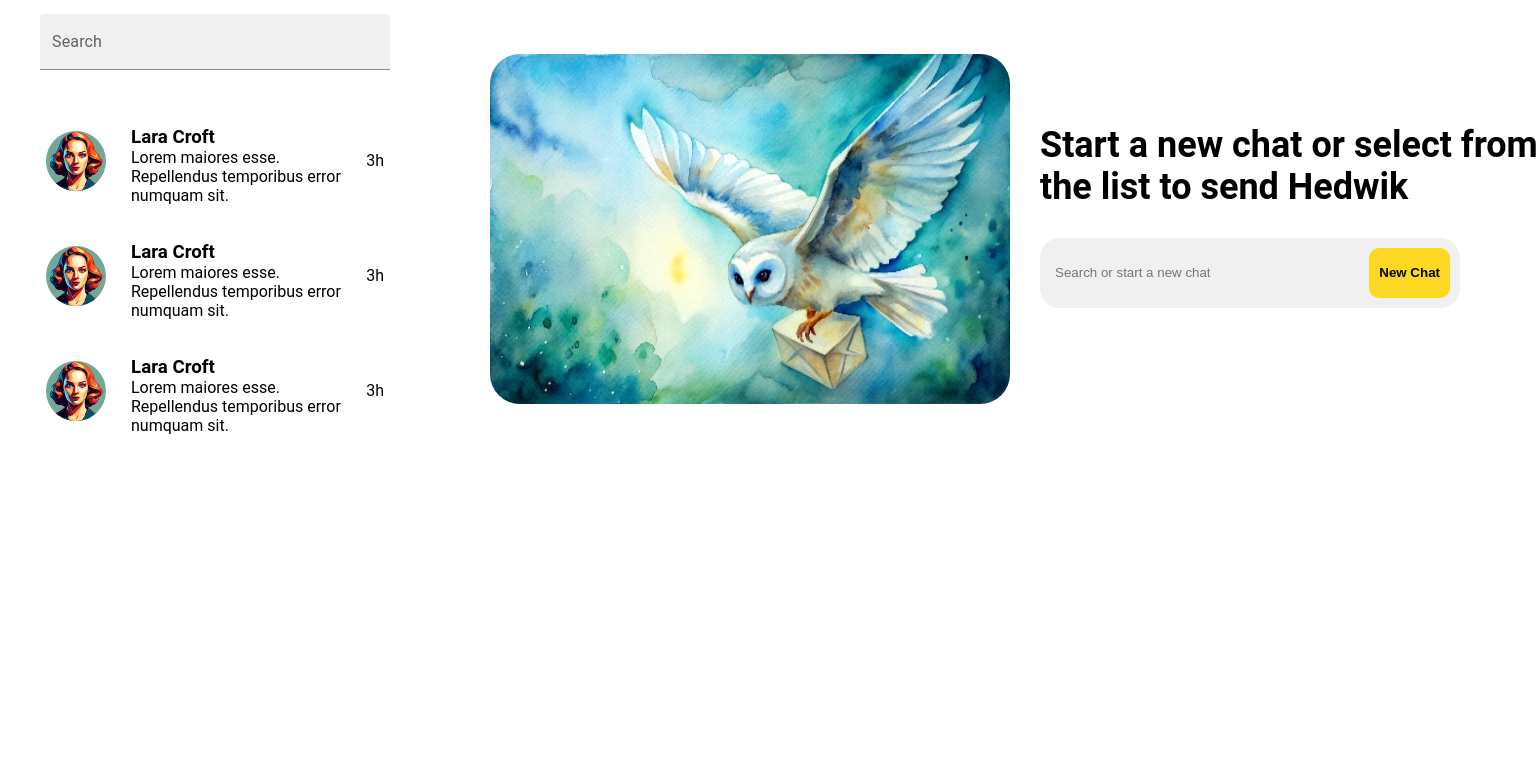
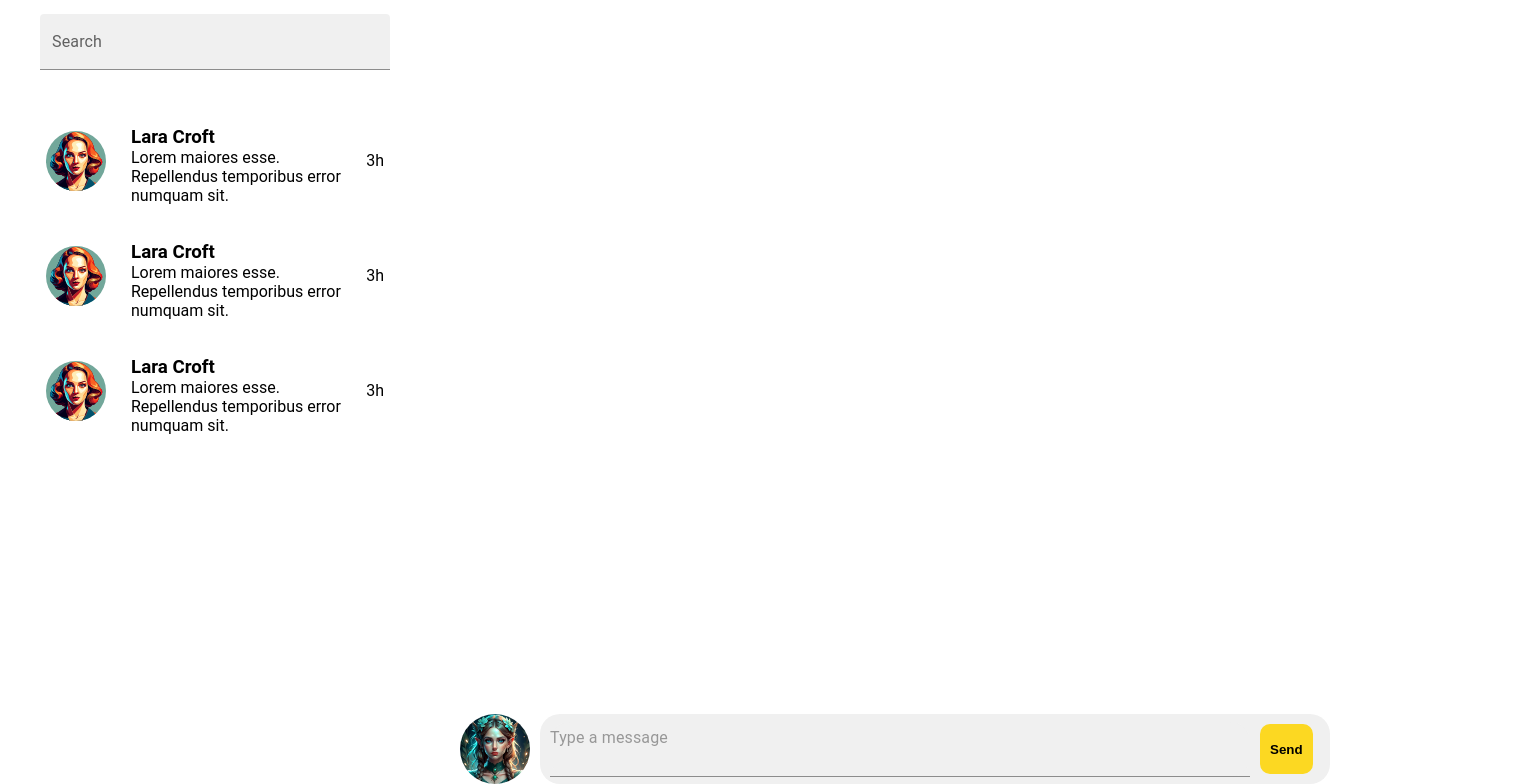
Before and after one commit to Mishe4ka14/pet-messenger, a React (Create React App) app: page / in a window 1280 px wide. Shown: the part 92-876 px from the top of the page, 1540 px wide, since content can reach past the window. Before the commit the page ends 800 px from the top, so only its background shows below. Built offline with nearby package versions, Linux system fonts and the light colour scheme.

Commit message:
add chat-input

```diff
--- a/src/components/app-header/app-header.tsx
+++ b/src/components/app-header/app-header.tsx
@@ -3,7 +3,7 @@
 import { Link } from 'react-router-dom';
 import { Avatar } from '@mui/material';
 import NotificationsIcon from '@mui/icons-material/Notifications';
-import portret from '../../assets/portret.svg';
+import ava from '../../assets/pretty-elf.jpg';
 import icon from '../../assets/svg (1).svg';
 import styles from './app-header.module.scss';
 
@@ -15,7 +15,7 @@ const AppHeader = (): JSX.Element => (
       </div>
       <div className={styles.box}>
         <NotificationsIcon className={styles.bell} fontSize='large'/>
-        <Avatar className={styles.portret} src={portret} sx={{ width: 50, height: 50 }}/>
+        <Avatar className={styles.portret} src={ava} sx={{ width: 50, height: 50 }}/>
       </div>
     </header>
 );
--- /dev/null
+++ b/src/components/chat-input/chat-input.module.scss
@@ -0,0 +1,50 @@
+$border-radius-medium: 20px;
+.box {
+  display: flex;
+  justify-content: center;
+  gap: 10px;
+  align-items: center;
+  grid-row: 3;
+}
+
+.container {
+display: flex;
+align-items: center;
+padding: 5px 10px;
+width: 770px;
+height: 60px;
+background-color: #f0f0f0;
+border-radius: $border-radius-medium;
+&:hover  {
+  background-color: #e0e0e0;
+  }
+}
+
+.input {
+  flex: 1;
+  padding: 5px;
+  background-color: transparent;
+  outline: none;
+  padding: 14px;
+  max-width: 700px;
+  border-radius: $border-radius-medium;
+  background-color: #f0f0f0;
+  &:hover {
+      background-color: #e0e0e0;
+      }
+}
+
+.button {
+  background-color: rgb(252, 216, 34);
+  color: black;
+  font-weight: bold;
+  border: none;
+  border-radius: 10px;
+  padding: 5px 10px;
+  cursor: pointer;
+  height: 50px;
+  margin-left: 10px;
+  &:hover {
+    background-color: rgb(185, 156, 16);
+  }
+}
--- /dev/null
+++ b/src/components/chat-input/chat-input.tsx
@@ -0,0 +1,24 @@
+/* eslint-disable no-undef */
+/* eslint-disable no-unused-vars */
+import { Avatar, TextField } from '@mui/material';
+import styles from './chat-input.module.scss';
+import ava from '../../assets/pretty-elf.jpg';
+
+const ChatInput = ():JSX.Element => (
+  <div className={styles.box}>
+    <Avatar src={ava} sx={{ width: 70, height: 70 }}/>
+    <div className={styles.container}>
+      <TextField
+      className={styles.input}
+            id="standard-textarea"
+            placeholder="Type a message"
+            multiline
+            variant="standard"
+            rows={2}
+          />
+        <button className={styles.button}>Send</button>
+      </div>
+  </div>
+);
+
+export default ChatInput;
--- /dev/null
+++ b/src/components/chat/chat.module.scss
@@ -0,0 +1,6 @@
+.chat {
+  display: grid;
+  grid-template-rows: 2fr 600px 1fr;
+  height: 100%;
+  margin-left: 70px;
+}
--- /dev/null
+++ b/src/components/chat/chat.tsx
@@ -0,0 +1,13 @@
+/* eslint-disable no-undef */
+/* eslint-disable no-unused-vars */
+import ChatInput from '../chat-input/chat-input';
+import styles from './chat.module.scss';
+import ChatListItem from '../chat-list-item/chat-list-item';
+
+const Chat = (): JSX.Element => (
+  <div className={styles.chat}>
+    <ChatInput/>
+  </div>
+);
+
+export default Chat;
--- a/src/pages/home-page/home-page.tsx
+++ b/src/pages/home-page/home-page.tsx
@@ -3,6 +3,7 @@
 import AppHeader from '../../components/app-header/app-header';
 import ChatList from '../../components/chat-list/chat-list';
 import StartPanel from '../../components/start-panel/start-panel';
+import Chat from '../../components/chat/chat';
 import styles from './home-page.module.scss';
 
 const HomePage = ():JSX.Element => (
@@ -11,7 +12,8 @@ const HomePage = ():JSX.Element => (
       <AppHeader/>
       <main className={styles.main}>
           <ChatList/>
-          <StartPanel/>
+          {/* <StartPanel/> */}
+          <Chat/>
       </main>
     </div>
 );
```
Also changed, not shown: src/assets/pretty-elf.jpg (added), src/components/start-panel/start-panel.tsx (indentation only).
